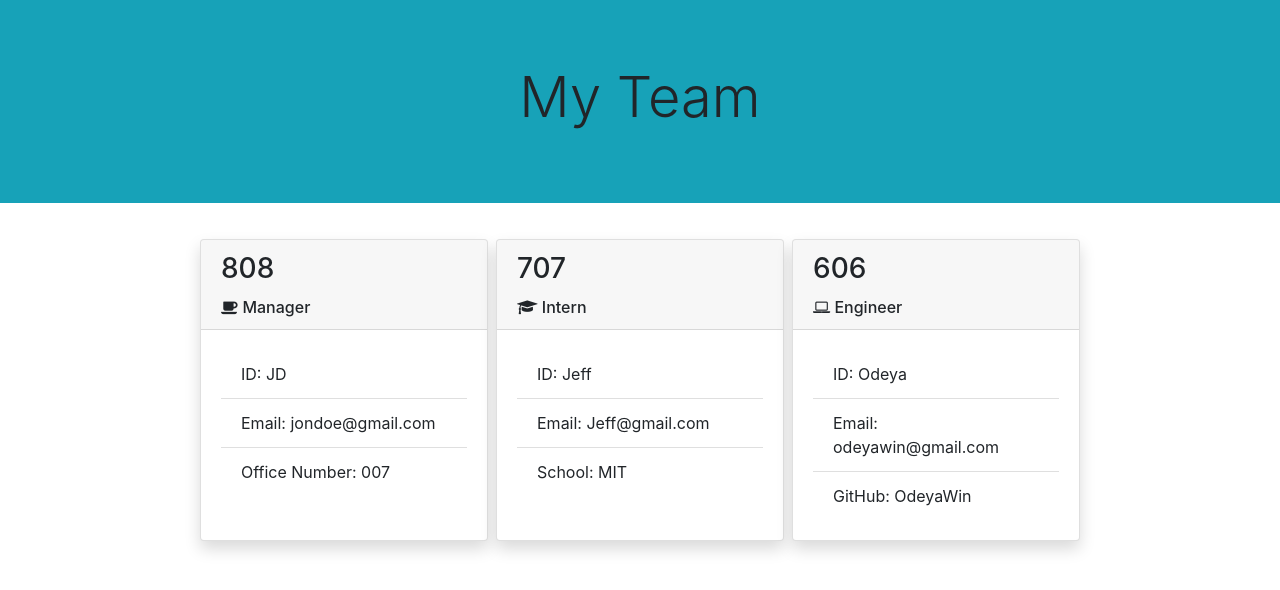
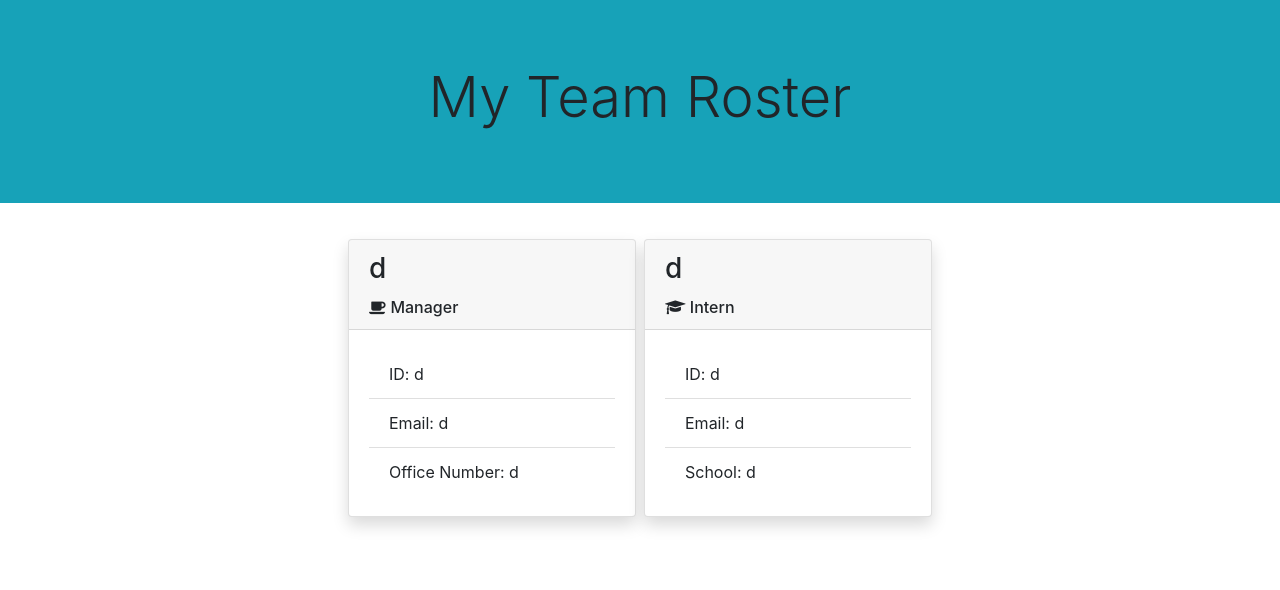
Before and after one commit to JacquelineHockin/Team_Profile_Generator, a website: page team.html in a window 1280 px wide. Drawn offline with nearby package versions, Linux system fonts and the light colour scheme.

Commit message:
fixes bugs

```diff
--- a/team.html
+++ b/team.html
@@ -1,67 +1,50 @@
+
 <!DOCTYPE html>
 <html lang="en">
 <head>
-    <meta charset="UTF-8" />
-    <meta http-equiv="X-UA-Compatible" content="IE=edge" />
-    <meta name="viewport" content="width=device-width, initial-scale=1.0" />
-    <link
-      rel="stylesheet"
-      href="https://stackpath.bootstrapcdn.com/font-awesome/4.7.0/css/font-awesome.min.css"
-    />
-    <link
-      rel="stylesheet"
-      href="https://cdn.jsdelivr.net/npm/bootstrap@4.6.0/dist/css/bootstrap.min.css"
-      integrity="sha384-B0vP5xmATw1+K9KRQjQERJvTumQW0nPEzvF6L/Z6nronJ3oUOFUFpCjEUQouq2+l"
-      crossorigin="anonymous"
-    />
+  <meta charset="UTF-8">
+  <meta http-equiv="X-UA-Compatible" content="IE=edge">
+  <meta name="viewport" content="width=device-width, initial-scale=1.0">
+  <link rel="stylesheet" href="https://stackpath.bootstrapcdn.com/font-awesome/4.7.0/css/font-awesome.min.css">
+  <link rel="stylesheet" href="https://cdn.jsdelivr.net/npm/bootstrap@4.6.0/dist/css/bootstrap.min.css" integrity="sha384-B0vP5xmATw1+K9KRQjQERJvTumQW0nPEzvF6L/Z6nronJ3oUOFUFpCjEUQouq2+l" crossorigin="anonymous">
   <title>My Team</title>
 </head>
 <body>
 <div class="jumbotron jumbotron-fluid bg-info">
   <div class="container">
-        <h1 class="display-4 text-center">My Team</h1>
+    <h1 class="display-4 text-center">My Team Roster</h1>
   </div>
 </div>
 <div class="d-flex flex-row flex-wrap justify-content-center">
+
   <div class="card m-1 shadow" style="width: 18rem">
-        <div class="card-header">
-          <h3 class="card-title">808</h3>
+    <div class='card-header'>
+      <h3 class="card-title">d</h3>
       <h6 class="card-text"><i class="fa fa-coffee"></i> Manager</h6>
     </div>
     <div class="card-body">
       <ul class="list-group list-group-flush">
-            <li class="list-group-item">ID: JD</li>
-            <li class="list-group-item">Email: jondoe@gmail.com</li>
-            <li class="list-group-item">Office Number: 007</li>
+        <li class="list-group-item">ID: d</li>
+        <li class="list-group-item">Email: d</li>
+        <li class="list-group-item">Office Number: d</li>
       </ul>
     </div>
   </div>
+
   <div class="card m-1 shadow" style="width: 18rem">
-        <div class="card-header">
-          <h3 class="card-title">707</h3>
+    <div class='card-header'>
+      <h3 class="card-title">d</h3>
       <h6 class="card-text"><i class="fa fa-graduation-cap"></i> Intern</h6>
     </div>
     <div class="card-body">
       <ul class="list-group list-group-flush">
-            <li class="list-group-item">ID: Jeff</li>
-            <li class="list-group-item">Email: Jeff@gmail.com</li>
-            <li class="list-group-item">School: MIT</li>
+        <li class="list-group-item">ID: d</li>
+        <li class="list-group-item">Email: d</li>
+        <li class="list-group-item">School: d</li>
       </ul>
     </div>
   </div>
-      <div class="card m-1 shadow" style="width: 18rem">
-        <div class="card-header">
-          <h3 class="card-title">606</h3>
-          <h6 class="card-text"><i class="fa fa-laptop"></i> Engineer</h6>
-        </div>
-        <div class="card-body">
-          <ul class="list-group list-group-flush">
-            <li class="list-group-item">ID: Odeya</li>
-            <li class="list-group-item">Email: odeyawin@gmail.com</li>
-            <li class="list-group-item">GitHub: OdeyaWin</li>
-          </ul>
-        </div>
-      </div>
+
 </div>
 </body>
 </html>
```
Also changed, not shown: __test__/Intern.test.js (+1 -1 lines), index.js (+4 -4 lines), lib/Intern.js (+4 -4 lines). Lines whose indentation alone changed are shown as unchanged.
